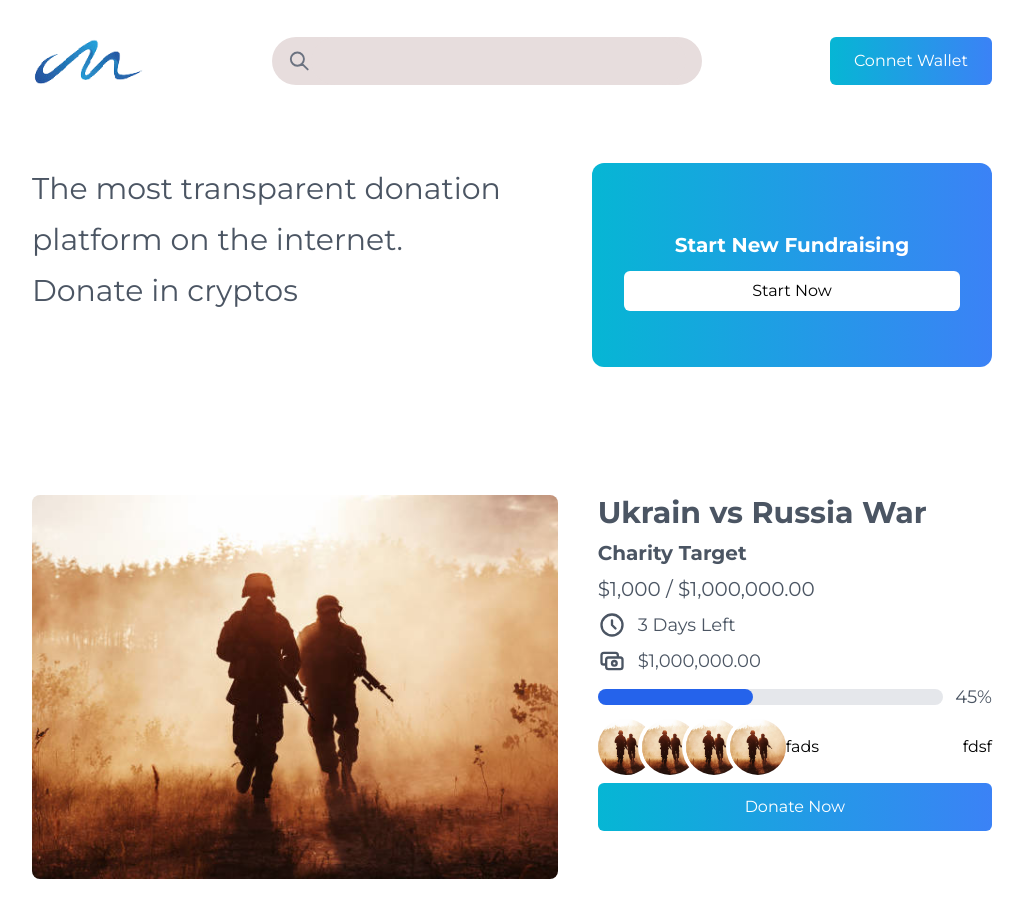
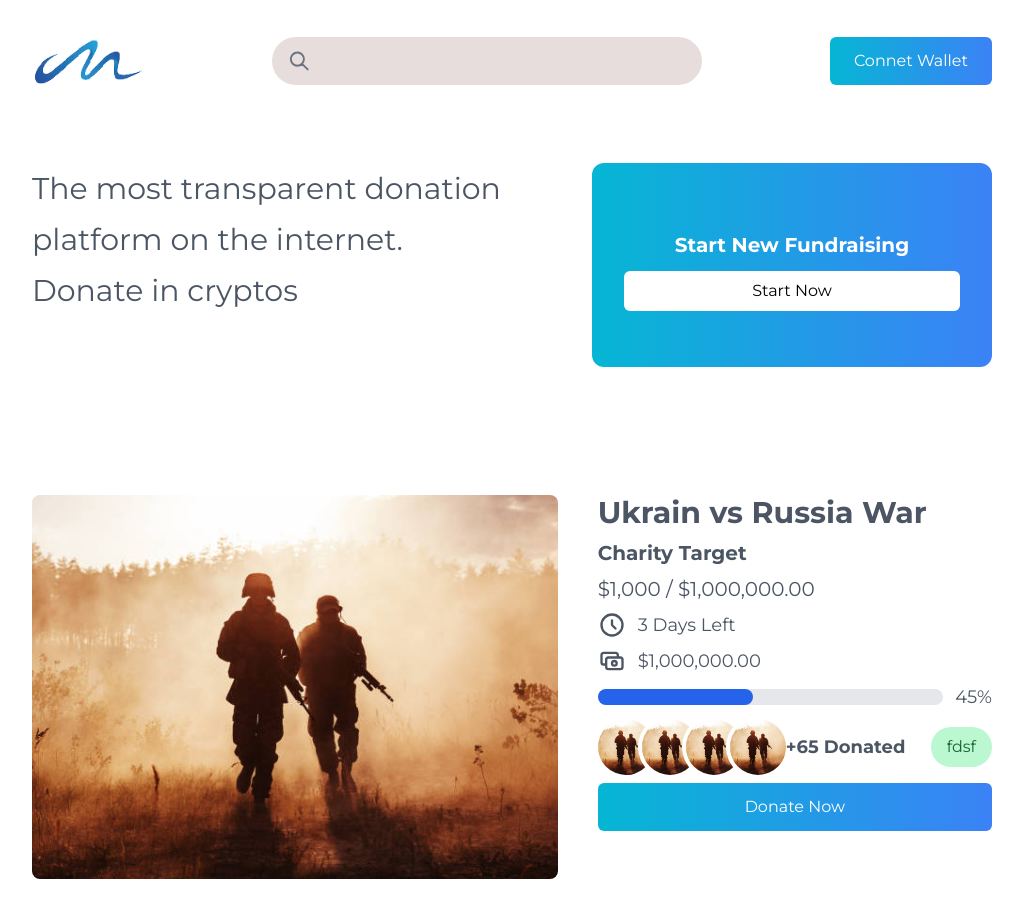
Before and after one commit to mendsalbert/myDonate, a Next.js app: page /donation in a window 1280 px wide. Shown: the whole page, without its empty margins (128-1152 px from the left). Built offline with nearby package versions, Linux system fonts and the light colour scheme.

Commit message:
my donate

```diff
--- a/pages/donation.tsx
+++ b/pages/donation.tsx
@@ -96,9 +96,11 @@ const Donation = () => (
                   className=" h-14 w-14 ring-4 ring-white rounded-full object-cover"
                 />
               </div>
-              <p>fads</p>
+              <p className="text-gray-600 text-lg font-bold">+65 Donated</p>
             </div>
-            <div>fdsf</div>
+            <div className="bg-green-200 text-green-800 px-4 py-2 rounded-full text-center">
+              fdsf
+            </div>
           </div>
 
           <div className="bg-gradient-to-r text-center from-cyan-500 to-blue-500 px-6 py-3 rounded-md cursor-pointer text-white">
```
